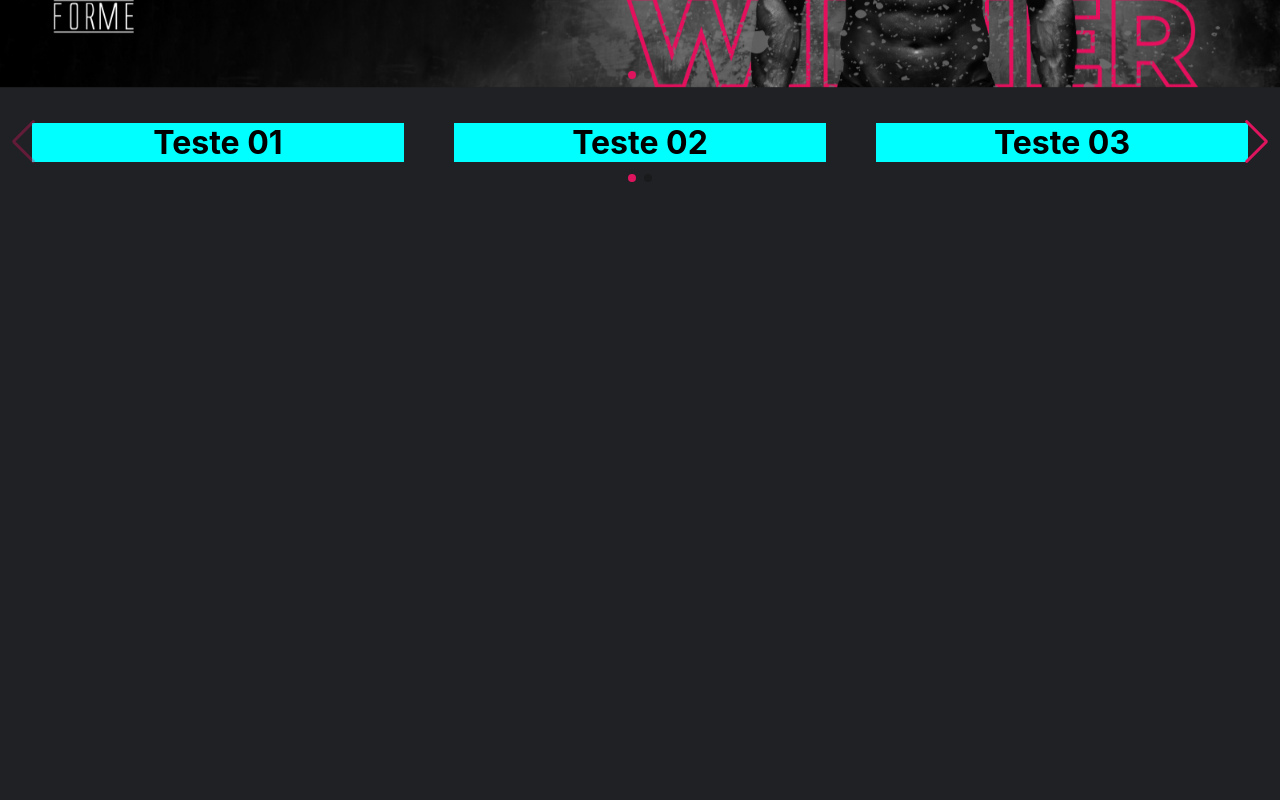
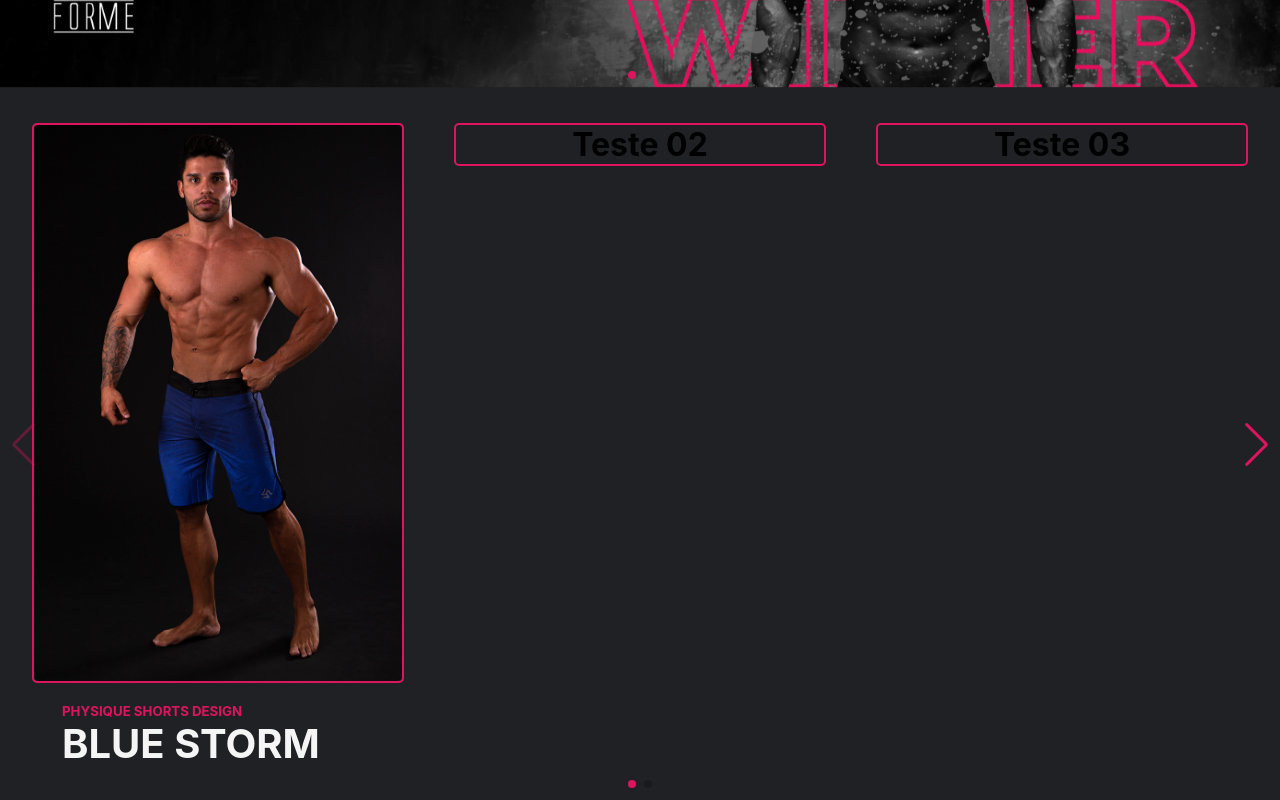
Before and after one commit to cayosantana/site-forme-project, a React (Vite) app: page / in a window 1280 px wide. Shown: the part 398-1198 px from the top of the page. Before the commit the page ends 800 px from the top, so only its background shows below. Built offline with nearby package versions, Linux system fonts and the light colour scheme.

Commit message:
Config. Estilo da imagem
Determinando o estilo para as imagens do carrossel.

```diff
--- a/src/components/carrossel/carrossel.css
+++ b/src/components/carrossel/carrossel.css
@@ -3,8 +3,9 @@
 }
 .swiper-slide-carrossel {
     display: flex;
-    background-color: aqua;
     justify-content: center;
+    border: 2px solid #DE155E;
+    border-radius: 5px;
 }
 .swiper-pagination-bullet-active {
     background-color: #DE155E;
@@ -15,3 +16,19 @@
 .swiper-button-next {
     color: #DE155E;
 }
+.image {
+    position: relative;
+    background-size: cover;
+    width: 100%;
+    height: 100%;
+    border-radius: 5px;
+}
+h2 {
+    color: whitesmoke;
+    font-size: 40px;
+    padding: 0px 0px 0px 30px;
+}
+h5 {
+    color: #DE155E;
+    padding: 20px 0px 0px 30px;
+}
--- a/src/components/carrossel/carrossel.jsx
+++ b/src/components/carrossel/carrossel.jsx
@@ -28,9 +28,14 @@ const Carrossel = ( ) => {
             <div>
                 <Swiper slidesPerView={3} spaceBetween={50} navigation={true} pagination={{ clickable: false }} className='swiper-carrossel'>
                     <SwiperSlide className='swiper-slide-carrossel'>
-                        <img src={''} alt=''/>
-                        <h1>Teste 01</h1>
+                        <div className='container-foto'>
+                            <img className='image' src={blueStorm} alt=''/>
+                        </div>
                     </SwiperSlide>
+                    <div className='container-text'>
+                        <h5>PHYSIQUE SHORTS DESIGN</h5>
+                        <h2>BLUE STORM</h2>
+                    </div>
                     <SwiperSlide className='swiper-slide-carrossel'>
                         <h1>Teste 02</h1>
                     </SwiperSlide>
```
